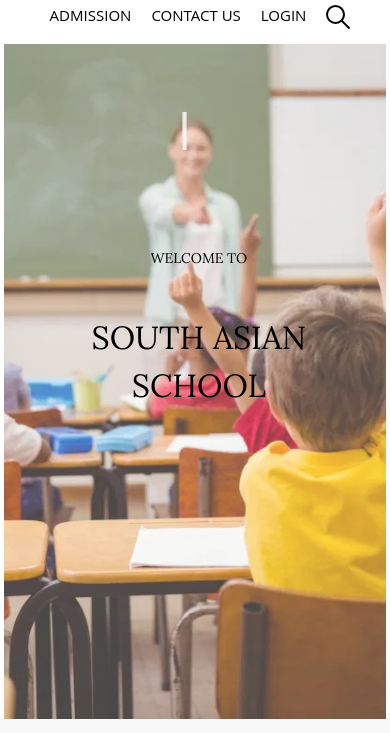
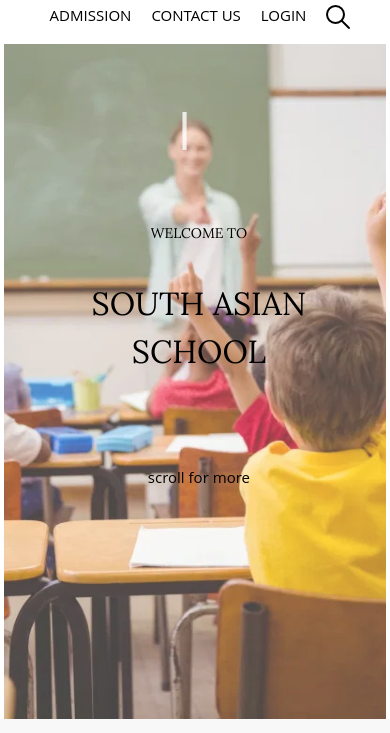
Before and after one commit to Chowdhury-Joy/South-Asian-School, a plain HTML site: page index.html in a window 390 px wide. Shown: the part 111-844 px from the top of the page. Drawn offline with nearby package versions, Linux system fonts and the light colour scheme; a script that the page names is missing.

Commit message:
updated previous one

```diff
--- a/scss/frontpage/_banner.scss
+++ b/scss/frontpage/_banner.scss
@@ -214,7 +214,7 @@ opacity: 0.8;
 
     .bannerTxt{
         #scrldwn01 {
-
+            height: 10vh;
         }
 
 
@@ -226,14 +226,14 @@ opacity: 0.8;
 
     .welcome{
         position: absolute;
-        top: 15%;
+        top: 12%;
         // left: 45%;
         font-family: 'Lora', serif;
         font-size: 14px;
     }
     .sclnm{
         position: absolute;
-        top: 24%;
+        top: 20%;
         // left: 30%;
         font-size: 32px;
         text-align: center;
@@ -244,7 +244,8 @@ opacity: 0.8;
     }
 
     .scrlmr{
-        display: none;
+        position: absolute;
+        top: 42%;
     }
 }
 }
```
Also changed, not shown: scss/style.css, 1 other file.
